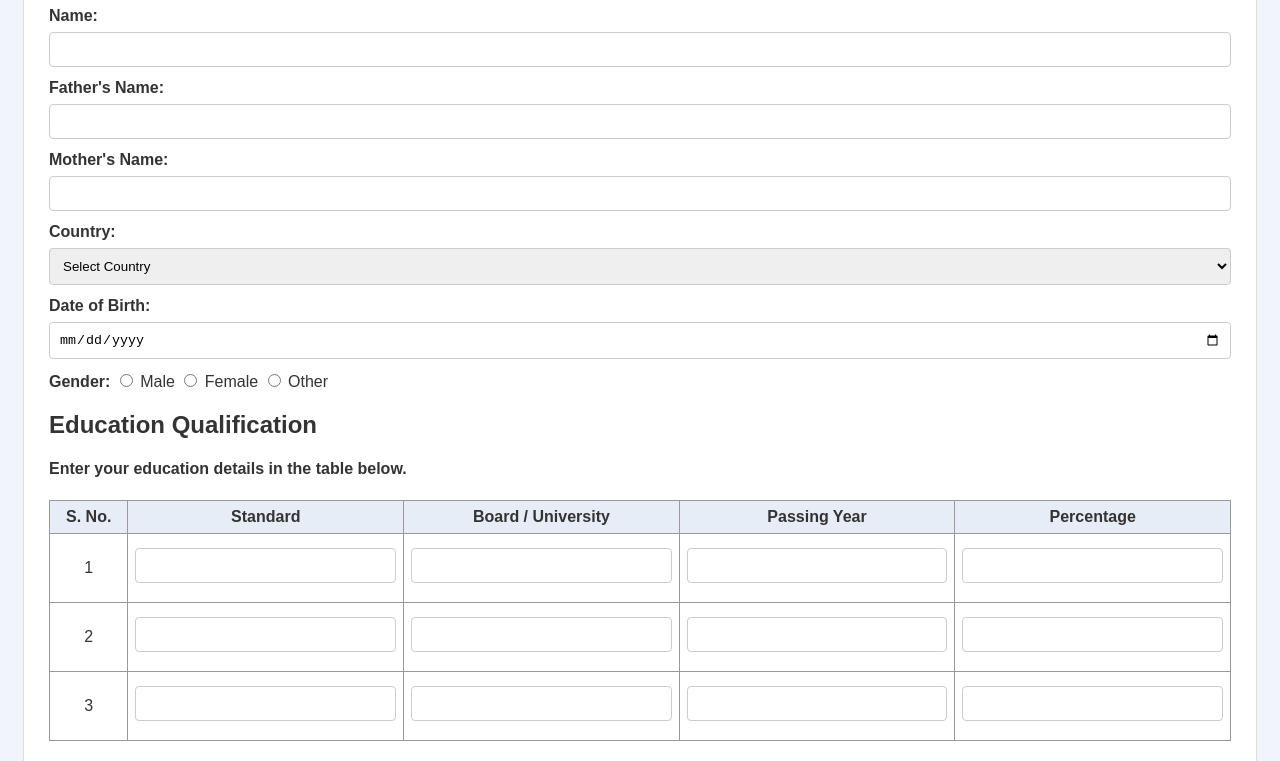
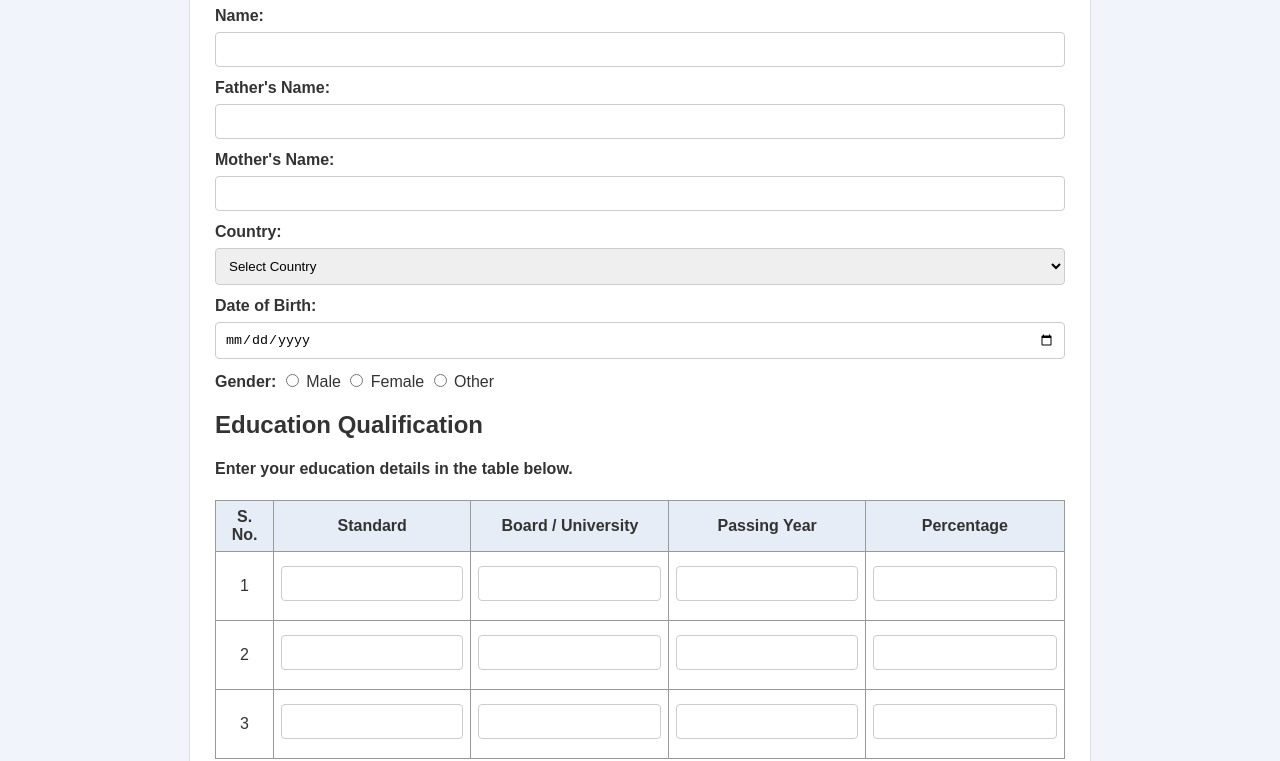
Before and after one commit to Aayushich0660/web-dev-exp2, a plain HTML site: page index.html in a window 1280 px wide. Shown: the part 122-883 px from the top of the page. Drawn offline with Linux system fonts and the light colour scheme.

Commit message:
Fix CSS formatting and correct property names

```diff
--- a/style.css
+++ b/style.css
@@ -4,9 +4,9 @@ background: #f1f4fa; padding:
 15px; color: #333;
 }
 form {
-background: white; maxwidth: 850px; margin: auto;
+background: white; max-width: 850px; margin: auto;
 padding: 25px;
-border: 1px solid #ddd; borderradius: 8px;
+border: 1px solid #ddd; border-radius: 8px;
 }
 h1 {
 text-align: center; color:
```
